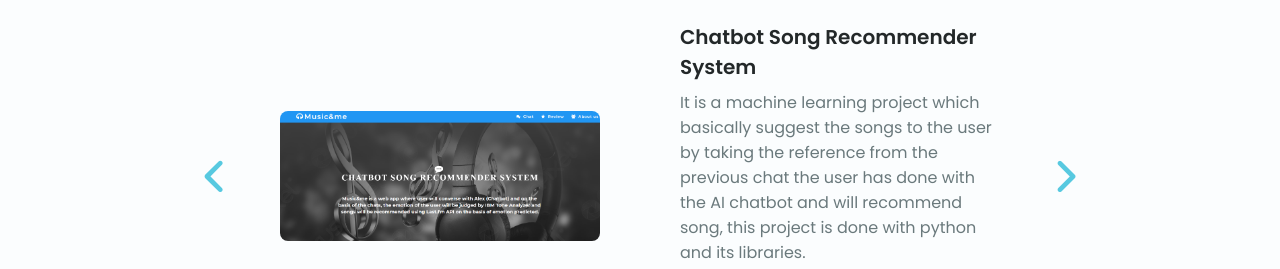
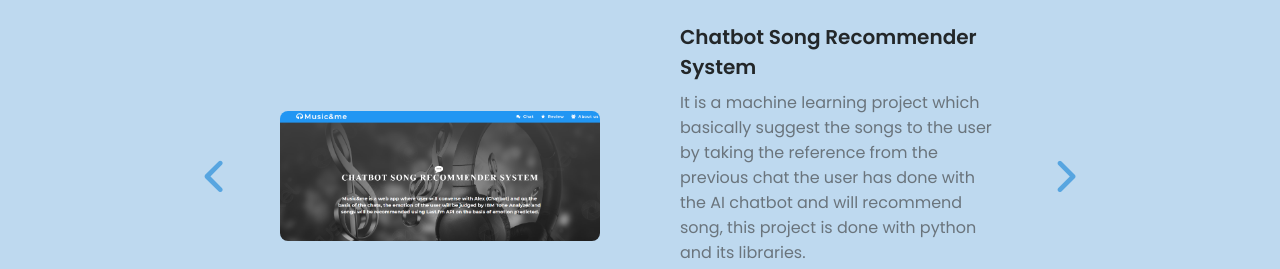
Before and after one commit to Aayussh004/portfolio, a plain HTML site: page index.html in a window 1280 px wide. Shown: the part 3100-3369 px from the top of the page. Drawn offline with nearby package versions, Linux system fonts and the light colour scheme.

Commit message:
Update styles.css
adding another css

```diff
--- a/packages/css/styles.css
+++ b/packages/css/styles.css
@@ -7,8 +7,9 @@
 
   /*========== Colors ==========*/
   /* Change favorite color */
-  --hue-color: 190; /*Purple 250 - Green 142 - Blue 230 - Pink 340*/
-
+  --hue-color: 206; /*Purple 250 - Green 142 - Blue 230 - Pink 340*/
+  --new-color:220;
+  --header-dark:rgb(250, 12, 12);
   /* HSL color mode */
   --first-color: hsl(var(--hue-color), 69%, 61%);
   --first-color-second: hsl(var(--hue-color), 69%, 61%);
@@ -18,7 +19,10 @@
   --text-color: hsl(var(--hue-color), 8%, 45%);
   --text-color-light: hsl(var(--hue-color), 8%, 65%);
   --input-color: hsl(var(--hue-color), 70%, 96%);
-  --body-color: hsl(var(--hue-color), 60%, 99%);
+  /* --body-color: hsl(var(--hue-color), 60%, 99%); */
+  --body-color: hsl(var(--hue-color), 60%, 84%);
+  --header-bg-color:hsl(var(--hue-color), 80%, 81%);
+  --header-hover-color:hsl(var(--new-color), 44%, 50%);
   --container-color: #fff;
   --scroll-bar-color: hsl(var(--hue-color), 12%, 90%);
   --scroll-thumb-color: hsl(var(--hue-color), 12%, 80%);
@@ -75,6 +79,8 @@ body.dark-theme {
   --first-color-second: hsl(var(--hue-color), 30%, 8%);
   --title-color: hsl(var(--hue-color), 8%, 95%);
   --text-color: hsl(var(--hue-color), 8%, 45%);
+  --header-bg-color:hsl(var(--hue-color), 53%, 30%);
+  --header-hover-color:hsl(var(--header-dark), 10%, 100%);
   --text-color-light: hsl(var(--hue-color), 8%, 75%);
   --input-color: hsl(var(--hue-color), 29%, 16%);
   --body-color: hsl(var(--hue-color), 28%, 12%);
@@ -181,7 +187,8 @@ img {
   bottom: 0;
   left: 0;
   z-index: var(--z-fixed);
-  background-color: var(--body-color);
+  /* background-color: var(--body-color); */
+  background-color: var(--header-bg-color);
 }
 
 /*==================== NAV ====================*/
@@ -196,11 +203,14 @@ img {
 .nav__logo,
 .nav__toggle {
   color: var(--title-color);
+  /* color: var(--header-hover-color); */
   font-weight: var(--font-medium);
 }
 
 .nav__logo:hover {
   color: var(--first-color);
+  /* color: white; */
+  /* color: var(--header-hover-color); */
 }
 
 .nav__toggle {
@@ -210,6 +220,7 @@ img {
 
 .nav__toggle:hover {
   color: var(--first-color);
+  /* color: var(--header-hover-color); */
 }
 
 @media screen and (max-width: 767px) {
@@ -236,11 +247,13 @@ img {
   align-items: center;
   font-size: var(--small-font-size);
   color: var(--title-color);
+  /* color: var(--header-hover-color); */
   font-weight: var(--font-medium);
 }
 
 .nav__link:hover {
-  color: var(--first-color);
+  /* color: var(--first-color); */
+  color: var(--header-hover-color);
 }
 
 .nav__icon {
@@ -267,7 +280,8 @@ img {
 
 /* Active link */
 .active-link {
-  color: var(--first-color);
+  /* color: var(--first-color); */
+  color: var(--header-hover-color);
 }
 
 /* Change background header */
```
